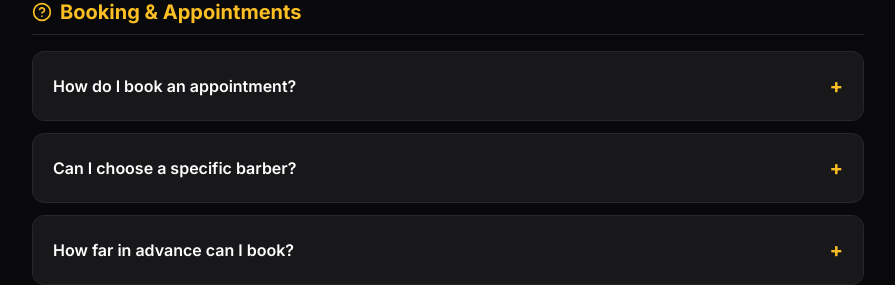
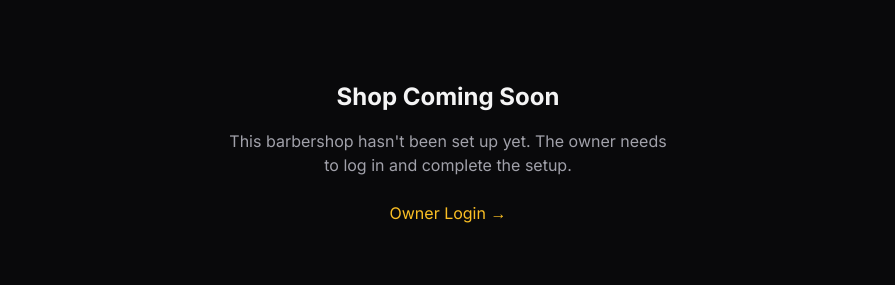
Before and after one commit to BridgeLine-Services/Barber, a Next.js app: page /faq in a window 1280 px wide. Shown: the part 247-532 px from the top of the page, without its empty margins (192-1087 px from the left). Built offline with nearby package versions, Linux system fonts and the light colour scheme; no server answers.

Commit message:
Revert "Remove public setup blocking page"
This reverts commit bac1cfde84f62a0dfc149c5e3a3c8594f90e9873.

```diff
--- a/src/app/(customer)/layout.tsx
+++ b/src/app/(customer)/layout.tsx
@@ -15,23 +15,44 @@ export default async function CustomerLayout({
 }) {
   const business = await resolveBusiness().catch(() => null)
 
-  // Public pages remain available while the owner is configuring the shop.
-  // The resolved business is used when available; children are still rendered
-  // when no record exists so setup state never becomes a public-site gate.
-  const seo = business
-    ? await prisma.businessSEO.findUnique({ where: { businessId: business.id } }).catch(() => null)
-    : null
-  const isDark = (business?.themeMode || 'dark') === 'dark'
+  // No business configured — show a simple "not yet set up" page
+  // instead of redirecting to /setup (which no longer exists)
+  if (!business) {
+    return (
+      <div className="min-h-screen bg-zinc-950 text-zinc-100 flex flex-col items-center justify-center p-4">
+        <div className="text-center max-w-md">
+          <h1 className="text-2xl font-bold mb-4">Shop Coming Soon</h1>
+          <p className="text-zinc-400">
+            This barbershop hasn't been set up yet. The owner needs to log in and complete the setup.
+          </p>
+          <a href="/login" className="inline-block mt-6 text-amber-400 hover:text-amber-300 transition-colors">
+            Owner Login →
+          </a>
+        </div>
+      </div>
+    )
+  }
+
+  // Fetch SEO settings for this business
+  const seo = await prisma.businessSEO.findUnique({
+    where: { businessId: business.id },
+  }).catch(() => null)
+
+  const isDark = (business.themeMode || 'dark') === 'dark'
 
   return (
     <div className={`min-h-screen ${isDark ? 'bg-zinc-950 text-zinc-100' : 'bg-white text-zinc-900'} flex flex-col font-sans pb-16 md:pb-0`}
-         style={business ? { ['--accent' as any]: business.accentColor } : undefined}>
-      {business && <ThemeStyle business={business} />}
-      {business && <SEO business={business} seo={seo} />}
-      {business && <Navbar businessName={business.name} logo={business.logo} phone={business.phone} />}
+         style={{ ['--accent' as any]: business.accentColor }}>
+      <ThemeStyle business={business} />
+      <SEO business={business} seo={seo} />
+      <Navbar
+        businessName={business.name}
+        logo={business.logo}
+        phone={business.phone}
+      />
       <main className="flex-1">{children}</main>
-      {business && <Footer business={business} />}
-      {business && <MobileBottomNav />}
+      <Footer business={business} />
+      <MobileBottomNav />
     </div>
   )
 }
--- a/src/app/(customer)/page.tsx
+++ b/src/app/(customer)/page.tsx
@@ -81,13 +81,32 @@ export async function generateMetadata(): Promise<Metadata> {
 export default async function HomePage() {
   const business = await resolveBusiness().catch(() => null)
 
-  const [barbers, services, reviews] = business
-    ? await Promise.all([
-        prisma.barber.findMany({ where: { businessId: business.id, isActive: true }, orderBy: { order: 'asc' } }),
-        prisma.service.findMany({ where: { businessId: business.id, isActive: true }, orderBy: { order: 'asc' } }),
-        prisma.review.findMany({ where: { businessId: business.id, isFeatured: true }, orderBy: { createdAt: 'desc' }, take: 6 }),
-      ])
-    : [[], [], []]
+  if (!business) {
+    return (
+      <div className="flex items-center justify-center min-h-[60vh]">
+        <div className="text-center">
+          <h1 className="text-3xl font-bold mb-4">Shop Coming Soon</h1>
+          <p className="text-muted-foreground">This barbershop hasn't been set up yet.</p>
+        </div>
+      </div>
+    )
+  }
+
+  const [barbers, services, reviews] = await Promise.all([
+    prisma.barber.findMany({
+      where: { businessId: business.id, isActive: true },
+      orderBy: { order: 'asc' },
+    }),
+    prisma.service.findMany({
+      where: { businessId: business.id, isActive: true },
+      orderBy: { order: 'asc' },
+    }),
+    prisma.review.findMany({
+      where: { businessId: business.id, isFeatured: true },
+      orderBy: { createdAt: 'desc' },
+      take: 6,
+    }),
+  ])
 
   const shopName = business?.name || 'Barber Shop'
   const shopPhone = business?.phone || ''
```
